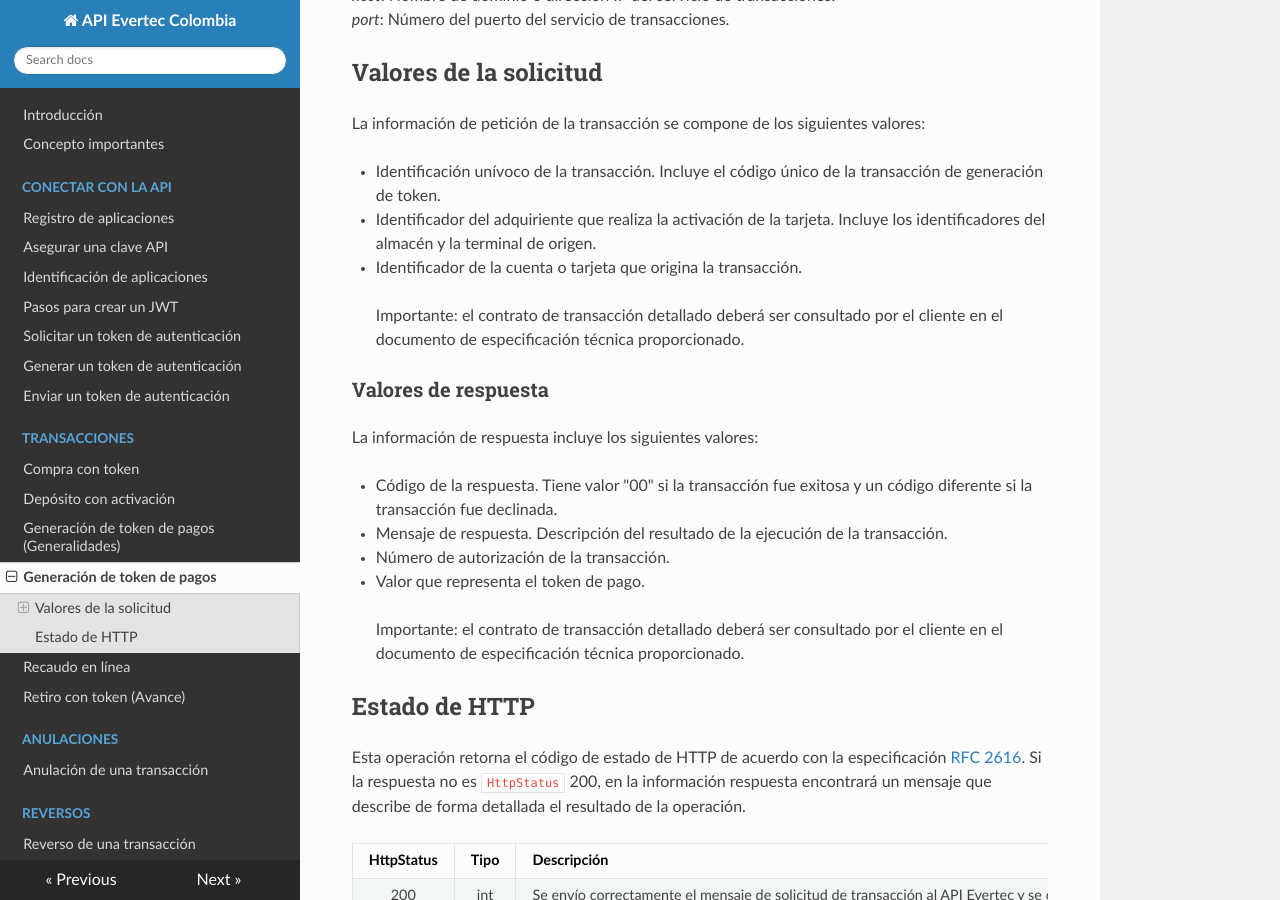
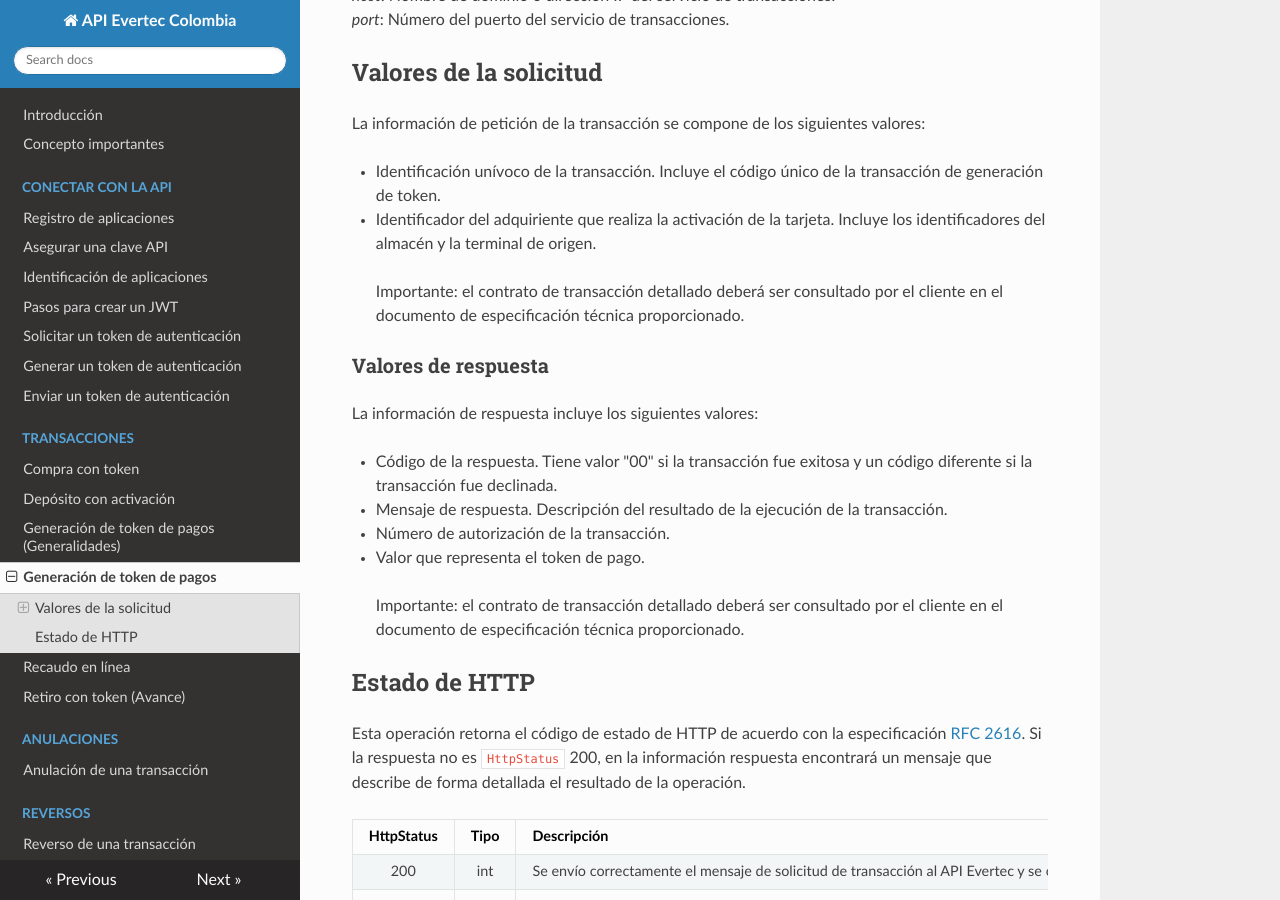
Before and after one commit to Picasso-api/Evertec-API, an MkDocs documentation site: the page built from docs/generate-payment-token.md, in a window 1280 px wide and 900 px high, scrolled down 343 px. Built offline with MkDocs 1.6.1, drawn with Linux system fonts in a browser that asks for light colours; nearby versions of some CDN libraries.

Commit message:
Update generate-payment-token.md

```diff
--- a/docs/generate-payment-token.md
+++ b/docs/generate-payment-token.md
@@ -15,7 +15,6 @@ La información de petición de la transacción se compone de los siguientes val
 
 * Identificación unívoco de la transacción. Incluye el código único de la transacción de generación de token.
 * Identificador del adquiriente que realiza la activación de la tarjeta. Incluye los identificadores del almacén y la terminal de origen.
-* Identificador de la cuenta o tarjeta que origina la transacción.
 
 >Importante: el contrato de transacción detallado deberá ser consultado por el cliente en el documento de especificación técnica proporcionado.
 
```
